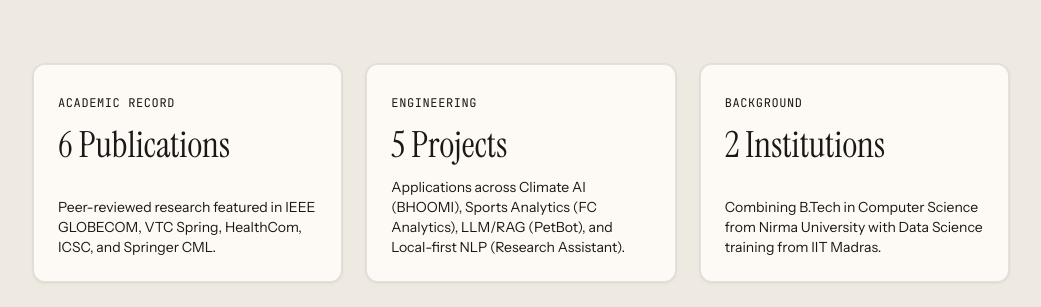
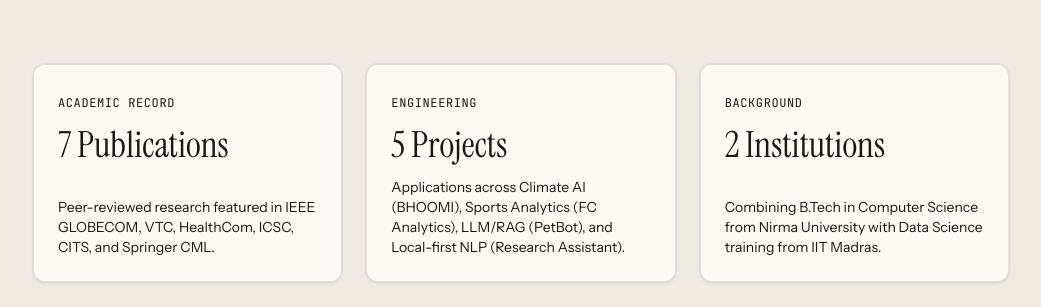
Before and after one commit to paramdesai24/portfolio, a SvelteKit app: page / in a window 1280 px wide. Shown: the part 800-1107 px from the top of the page, without its empty margins (119-1160 px from the left). Built offline with nearby package versions, Linux system fonts and the light colour scheme; no server answers; the database is empty.

Commit message:
feat: update publications stats on landing page and add blog details to developer portfolio description

```diff
--- a/src/routes/(landing)/+page.svelte
+++ b/src/routes/(landing)/+page.svelte
@@ -277,10 +277,10 @@
       <div class="card hover:translate-y-[-2px] transition-transform duration-300 flex flex-col justify-between">
         <div>
           <span class="text-xs font-mono text-[--color-muted] uppercase tracking-wider">Academic Record</span>
-          <h3 class="font-serif text-4xl text-[--color-accent] mt-3 mb-1">6 Publications</h3>
+          <h3 class="font-serif text-4xl text-[--color-accent] mt-3 mb-1">7 Publications</h3>
         </div>
         <p class="text-sm text-[--color-muted] font-sans mt-2">
-          Peer-reviewed research featured in IEEE GLOBECOM, VTC Spring, HealthCom, ICSC, and Springer CML.
+          Peer-reviewed research featured in IEEE GLOBECOM, VTC, HealthCom, ICSC, CITS, and Springer CML.
         </p>
       </div>
 
--- a/src/routes/workspace/resume/+page.svelte
+++ b/src/routes/workspace/resume/+page.svelte
@@ -247,7 +247,7 @@
               Developer Portfolio
               <ExternalLink size={10} class="opacity-60" />
             </a>
-            <span class="text-[--color-muted]">&mdash; An interactive, high-performance academic and engineering portfolio website featuring smooth dark mode transitions, Supabase realtime guestbook components, and reactive theme-based diagram rendering.</span>
+            <span class="text-[--color-muted]">&mdash; An interactive, high-performance academic and engineering portfolio website featuring smooth dark mode transitions, a custom Markdown blog, a command palette, Supabase realtime guestbook components, and reactive theme-based diagram rendering.</span>
           </li>
         </ul>
       </section>
```
Also changed, not shown: src/lib/content/projects/portfolio-website.md (+3 -2 lines).
